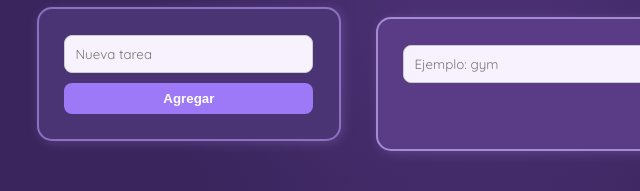
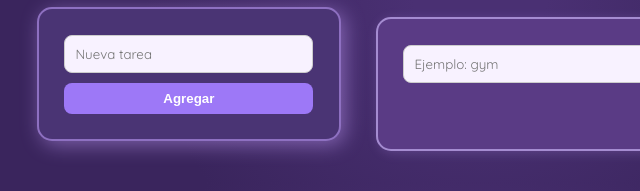
Before and after one commit to Paula-51/promo-51-module-2-pair-7-ada-tasks, a plain HTML site: page index.html in a window 1280 px wide. In both pictures the pointer is over the element "Agregar". Shown: the part 202-393 px from the top of the page, 160-800 px from the left. Drawn offline with nearby package versions, Linux system fonts and the light colour scheme; no server answers.

Commit message:
brilli brilli

```diff
--- a/css/main.css
+++ b/css/main.css
@@ -55,8 +55,10 @@ h1 {
     transition: transform 0.3s ease; /* Animación para el movimiento */
 }
 
-.nueva:hover {
-    transform: translateY(-10px); /* Movimiento hacia arriba */
+.nueva:hover,
+.tareas:hover {
+    transform: translateY(-10px);
+    box-shadow: 4px 4px 20px rgba(201, 163, 255, 0.467);
 }
 
 /* Sección tareas */
@@ -73,9 +75,6 @@ h1 {
     transition: transform 0.3s ease; /* Animación para el movimiento */
 }
 
-.tareas:hover {
-    transform: translateY(-10px); /* Movimiento hacia arriba */
-}
 
 /* Buscador */
 .buscador {
```
